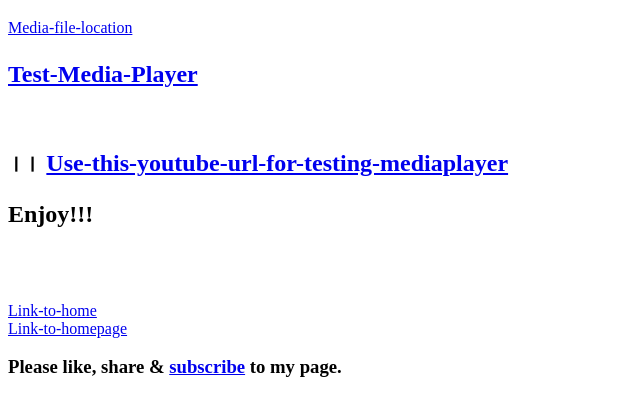
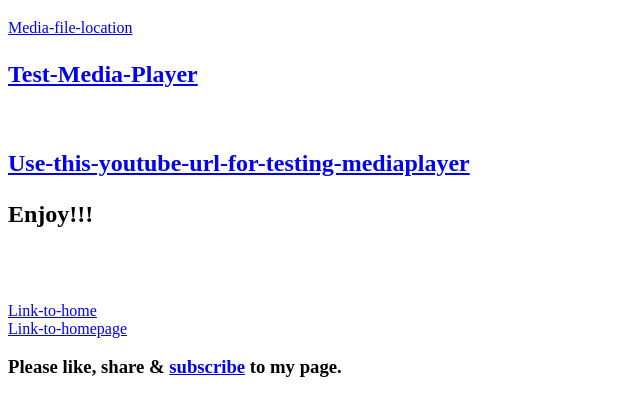
Before and after one commit to prabhatraghav/html_test_page-repo, a plain HTML site: page homepage/index.html in a window 1280 px wide. Shown: the part 141-556 px from the top of the page, without its empty margins (0-640 px from the left). Drawn offline with Linux system fonts and the light colour scheme.

Commit message:
Update index.html

```diff
--- a/homepage/index.html
+++ b/homepage/index.html
@@ -10,7 +10,7 @@
 <h1>Hello to World! From Raghav</h1><br>
 <a href="/files">Media-file-location</a><br>
 <h2><p id = "blink_text1"><a href="/mediaplayer.html">Test-Media-Player</a></p></h2><br>
-<h2>।।  <a href="https://www.youtube.com/watch?v=0xnp8z2236w&list=PL-HY-M2VOmNiqh3wz4MHD1AsvSbuT28A1">Use-this-youtube-url-for-testing-mediaplayer</a><br>
+<h2><a href="https://www.youtube.com/watch?v=0xnp8z2236w&list=PL-HY-M2VOmNiqh3wz4MHD1AsvSbuT28A1">Use-this-youtube-url-for-testing-mediaplayer</a><br>
 <p><h2>Enjoy!!!</h2></p><br><br><br>
 <a href="/home.html">Link-to-home</a><br>
 <a href="/homepage.html">Link-to-homepage</a><br>
```
